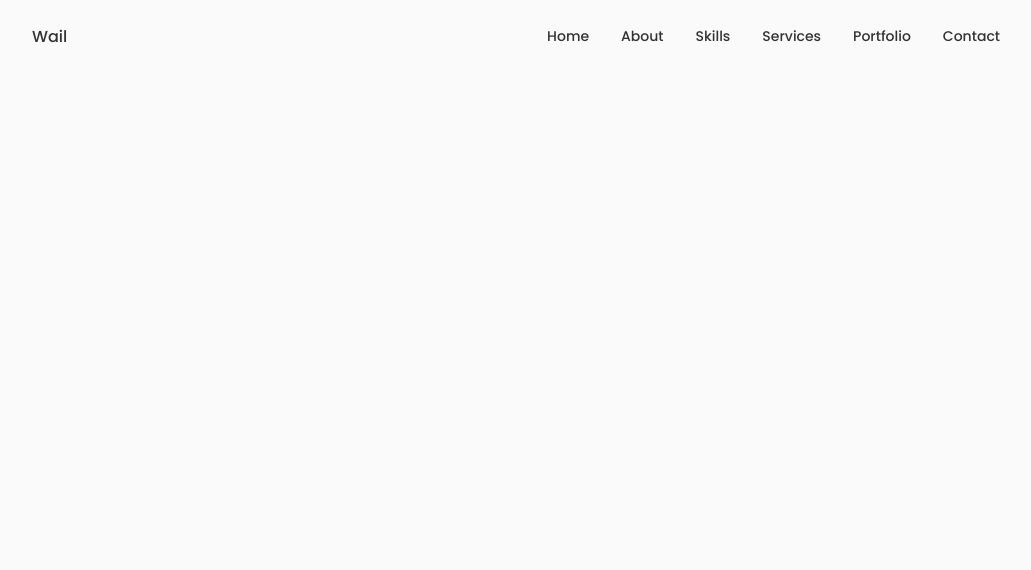
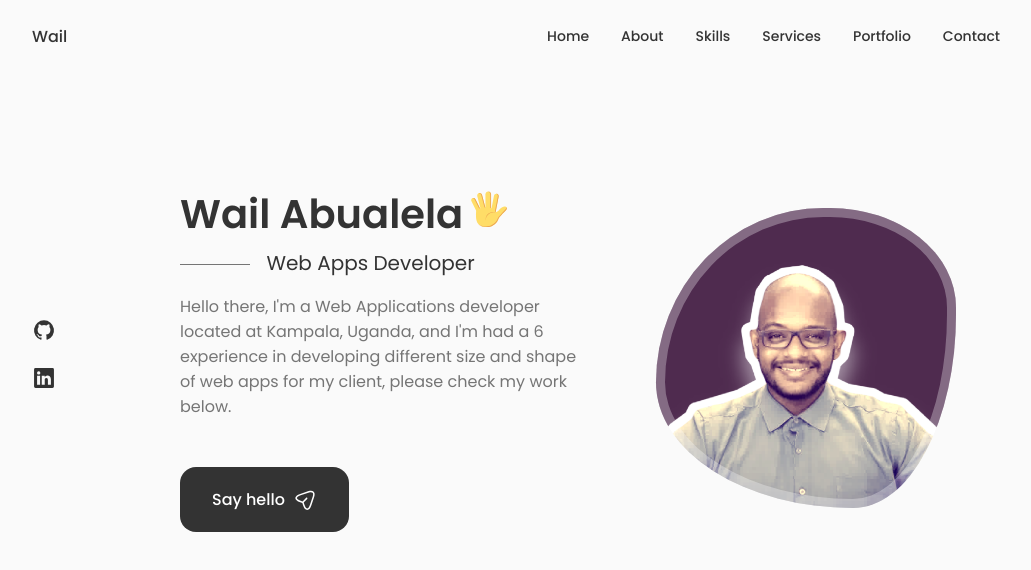
Before and after one commit to wabualela/cryptical-portfoilo, a React (Vite) app: page / in a window 1280 px wide. Shown: the top 570 px of the page, without its empty margins (124-1155 px from the left). Built offline with nearby package versions, Linux system fonts and the light colour scheme.

Commit message:
Add hero section

```diff
--- a/src/App.css
+++ b/src/App.css
@@ -19,7 +19,7 @@
   --body-font: "Poppins", sans-serif;
 
   /*.5rem = 8px | 1rem = 16px ...*/
-  --big-font-size: 3.5rem;
+  --big-font-size: 2.5rem;
   --h1-font-size: 2.25rem;
   --h2-font-size: 1.5rem;
   --h3-font-size: 1.25rem;
@@ -147,7 +147,7 @@
 }
 
 /*=============== BUTTONS ===============*/
-.button {
+.btn {
   display: inline-block;
   background-color: var(--title-color);
   color: var(--container-color);
@@ -156,15 +156,15 @@
   font-weight: var(--font-medium);
 }
 
-.button:hover {
+.btn:hover {
   background-color: var(--title-color-dark);
 }
 
-.button__icon {
+.btn-icon {
   margin-left: var(--mb-0-5);
 }
 
-.button--flex {
+.btn-flex {
   display: inline-flex;
   align-items: center;
 }
@@ -177,11 +177,11 @@
     margin-right: var(--mb-1-5);
   }
 
-  .button {
+  .btn {
     padding: 1rem 1.75rem;
   }
 
-  .button__icon {
+  .btn-icon {
     width: 22px;
     height: 22px;
   }
--- a/src/App.jsx
+++ b/src/App.jsx
@@ -1,12 +1,16 @@
 import React from "react";
 import Header from "./components/header/Header";
 import "./App.css";
+import Home from "./components/home/home";
 
 function App() {
   return (
-    <main>
+    <>
       <Header />
-    </main>
+      <main className="main">
+        <Home />
+      </main>
+    </>
   );
 }
 
--- /dev/null
+++ b/src/components/home/Data.jsx
@@ -0,0 +1,89 @@
+import React from "react";
+
+const Data = () => {
+  return (
+    <div className="home-data">
+      <h1 className="home-title">
+        Wail Abualela
+        <svg
+          width="36"
+          height="36"
+          viewBox="0 0 48 48"
+          fill="none"
+          xmlns="http://www.w3.org/2000/svg"
+          class="home-hand"
+        >
+          <path
+            d="M25.4995 32.0305L31.3495 33.1555L36.1495 8.48051C36.4495 6.83051 35.3995 5.18051 33.8245 4.88051C32.1745 4.58051 30.5995 5.70551 30.2995 7.35551L25.4995 32.0305Z"
+            fill="#FFDD67"
+          ></path>
+          <path
+            d="M33.8996 4.88018C33.6746 4.80518 33.5246 4.80518 33.2996 4.80518C34.6496 5.33018 35.3996 6.75518 35.0996 8.25518L30.2996 32.9302L31.3496 33.1552L36.1496 8.48018C36.5246 6.75518 35.4746 5.18018 33.8996 4.88018Z"
+            fill="#EBA352"
+          ></path>
+          <path
+            d="M19.4995 32.7802H26.5495V5.55518C26.5495 3.53018 24.9745 1.80518 23.0245 1.80518C21.1495 1.80518 19.4995 3.45518 19.4995 5.55518V32.7802Z"
+            fill="#FFDD67"
+          ></path>
+          <path
+            d="M23.0995 1.80518C22.9495 1.80518 22.7245 1.80518 22.5745 1.88018C24.2995 2.18018 25.5745 3.68018 25.5745 5.55518V32.8552H26.6245V5.55518C26.6245 3.45518 25.0495 1.80518 23.0995 1.80518Z"
+            fill="#EBA352"
+          ></path>
+          <path
+            d="M15.7495 32.7054L21.7495 31.1304L15.2245 6.30541C14.7745 4.58041 13.0495 3.53041 11.3995 3.90541C9.74948 4.35541 8.77448 6.08041 9.22448 7.80541L15.7495 32.7054Z"
+            fill="#FFDD67"
+          ></path>
+          <path
+            d="M11.3995 3.90541L10.9495 4.13041C12.4495 4.05541 13.7995 5.03041 14.2495 6.60541L20.7745 31.4304L21.8245 31.1304L15.2245 6.30541C14.7745 4.58041 13.0495 3.53041 11.3995 3.90541Z"
+            fill="#EBA352"
+          ></path>
+          <path
+            d="M2.99937 10.355C1.57437 11.03 1.12437 12.83 1.87437 14.33L11.7744 34.055L16.7994 31.505L6.89937 11.78C6.14937 10.28 4.42437 9.68 2.99937 10.355Z"
+            fill="#FFDD67"
+          ></path>
+          <path
+            d="M2.99956 10.355C2.84956 10.43 2.69956 10.505 2.54956 10.655C3.82456 10.28 5.24956 10.955 5.92456 12.305L15.8246 32.03L16.7996 31.58L6.89956 11.78C6.14956 10.28 4.42456 9.68 2.99956 10.355Z"
+            fill="#EBA352"
+          ></path>
+          <path
+            d="M46.2744 22.2801C45.0744 19.9551 41.3244 20.1051 37.4994 24.3051C34.7994 27.2301 34.2744 28.2051 31.5744 28.1301V25.0551C31.5744 25.0551 25.7994 20.7801 14.3244 22.7301C14.3244 22.7301 7.79945 23.6301 7.79945 27.0801C7.79945 27.0801 6.67445 35.4051 8.99945 40.6551C12.4494 48.4551 30.1494 50.4801 35.6994 37.2051C36.8244 34.5801 39.0744 32.6301 41.0994 30.1551C43.4244 27.1551 47.5494 24.7551 46.2744 22.2801Z"
+            fill="#FFDD67"
+          ></path>
+          <path
+            d="M46.2745 22.28C46.0495 21.83 45.7495 21.53 45.3745 21.23C45.4495 21.305 45.5245 21.38 45.5245 21.53C46.7995 24.08 42.6745 26.405 40.1995 29.405C38.1745 31.88 35.9245 33.83 34.7995 36.455C29.9995 47.93 16.0495 47.93 10.1995 42.68C15.5245 48.68 30.5245 49.28 35.5495 37.205C36.6745 34.58 38.9245 32.63 40.9495 30.155C43.4245 27.155 47.5495 24.755 46.2745 22.28ZM32.3245 28.13C27.4495 26.33 18.7495 29.63 19.9495 38.405C19.9495 30.23 27.3745 28.205 31.4245 28.205C32.0245 28.13 32.3245 28.13 32.3245 28.13Z"
+            fill="#EBA352"
+          ></path>
+        </svg>
+      </h1>
+      <h2 className="home-subtitle">Web Apps Developer</h2>
+      <p className="home-description">
+        Hello there, I'm a Web Applications developer located at Kampala,
+        Uganda, and I'm had a {new Date().getFullYear() - 2017} experience in
+        developing different size and shape of web apps for my client, please
+        check my work below.
+      </p>
+      <a href="#contact" className="btn btn-flex">
+        Say hello
+        <svg
+          class="btn-icon"
+          xmlns="http://www.w3.org/2000/svg"
+          width="24"
+          height="24"
+          viewBox="0 0 24 24"
+          fill="none"
+        >
+          <path
+            d="M14.2199 21.9352C13.0399 21.9352 11.3699 21.1052 10.0499 17.1352L9.32988 14.9752L7.16988 14.2552C3.20988 12.9352 2.37988 11.2652 2.37988 10.0852C2.37988 8.91525 3.20988 7.23525 7.16988 5.90525L15.6599 3.07525C17.7799 2.36525 19.5499 2.57525 20.6399 3.65525C21.7299 4.73525 21.9399 6.51525 21.2299 8.63525L18.3999 17.1252C17.0699 21.1052 15.3999 21.9352 14.2199 21.9352ZM7.63988 7.33525C4.85988 8.26525 3.86988 9.36525 3.86988 10.0852C3.86988 10.8052 4.85988 11.9052 7.63988 12.8252L10.1599 13.6652C10.3799 13.7352 10.5599 13.9152 10.6299 14.1352L11.4699 16.6552C12.3899 19.4352 13.4999 20.4252 14.2199 20.4252C14.9399 20.4252 16.0399 19.4352 16.9699 16.6552L19.7999 8.16525C20.3099 6.62525 20.2199 5.36525 19.5699 4.71525C18.9199 4.06525 17.6599 3.98525 16.1299 4.49525L7.63988 7.33525Z"
+            fill="var(--container-color)"
+          ></path>
+          <path
+            d="M10.11 14.7052C9.92005 14.7052 9.73005 14.6352 9.58005 14.4852C9.29005 14.1952 9.29005 13.7152 9.58005 13.4252L13.16 9.83518C13.45 9.54518 13.93 9.54518 14.22 9.83518C14.51 10.1252 14.51 10.6052 14.22 10.8952L10.64 14.4852C10.5 14.6352 10.3 14.7052 10.11 14.7052Z"
+            fill="var(--container-color)"
+          ></path>
+        </svg>
+      </a>
+    </div>
+  );
+};
+
+export default Data;
--- /dev/null
+++ b/src/components/home/Home.css
@@ -0,0 +1,80 @@
+.home-content {
+    grid-template-columns: 116px repeat(2, 1fr);
+    padding-top: 5.5rem;
+    column-gap: 2rem;
+    align-items: center;
+}
+
+.home-social {
+    display: grid;
+    grid-template-columns: max-content;
+    row-gap: 1rem;
+}
+
+.home-social-icon {
+    font-size: 1.25rem;
+    color: var(--title-color);
+}
+
+.home-social-icon:hover {
+    color: var(--title-color-dark);
+}
+
+.home-title {
+    font-size: var(--big-font-size);
+    margin-bottom: var(--mb-0-25);
+}
+
+.home-hand {
+    width: 38px;
+    height: 38px;
+    margin-left: 0.4rem;
+}
+
+.home-subtitle {
+    position: relative;
+    font-size: var(--h3-font-size);
+    padding-left: 5.4rem;
+    font-weight: var(--font-normal);
+    margin-bottom: var(--mb-1);
+}
+
+.home-subtitle::before {
+    content: '';
+    position: absolute;
+    width: 70px;
+    height: 1px;
+    background-color: var(--text-color);
+    left: 0;
+    top: 1rem;
+}
+
+.home-description {
+    min-width: 400px;
+    margin-bottom: var(--mb-3);
+}
+
+.home-img {
+    background: url(../../assets/me.png);
+    background-repeat: no-repeat;
+    background-position: center;
+    background-size: cover;
+    box-shadow: inset 0 0 0 9px rgba(255 255 255 / 30%);
+    order: 1;
+    justify-self: center;
+    width: 300px;
+    height: 300px;
+    animation: profile-animation 4s ease-in-out infinite 1s;
+}
+
+@keyframes profile-animation {
+    0% {
+        border-radius: 60% 40% 30% 70%/60% 30% 70% 40%;
+    }
+    50% {
+        border-radius: 30% 60% 70% 40%/50% 60% 30% 60%;
+    }
+    100% {
+        border-radius: 60% 40% 30% 70%/60% 30% 70% 40%;
+    }
+}
--- /dev/null
+++ b/src/components/home/Home.jsx
@@ -0,0 +1,20 @@
+import React from "react";
+import "./Home.css";
+import Social from "./Social";
+import Data from "./Data";
+
+const Home = () => {
+  return (
+    <section className="home section" id="home">
+      <div className="home-container container grid">
+        <div className="home-content grid">
+          <Social />
+          <div className="home-img"></div>
+          <Data />
+        </div>
+      </div>
+    </section>
+  );
+};
+
+export default Home;
--- /dev/null
+++ b/src/components/home/Social.jsx
@@ -0,0 +1,18 @@
+import React from "react";
+import { UilGithub } from "@iconscout/react-unicons";
+import { UilLinkedin } from "@iconscout/react-unicons";
+
+const Social = () => {
+  return (
+    <div className="home-social">
+      <a href="https://github.com/wabualela/" className="home-social-icon" target="_blank">
+        <UilGithub />
+      </a>
+      <a href="https://www.linkedin.com/in/wabualela/" className="home-social-icon" target="_blank">
+        <UilLinkedin />
+      </a>
+    </div>
+  );
+};
+
+export default Social;
```
Also changed, not shown: src/assets/me.png (added).
